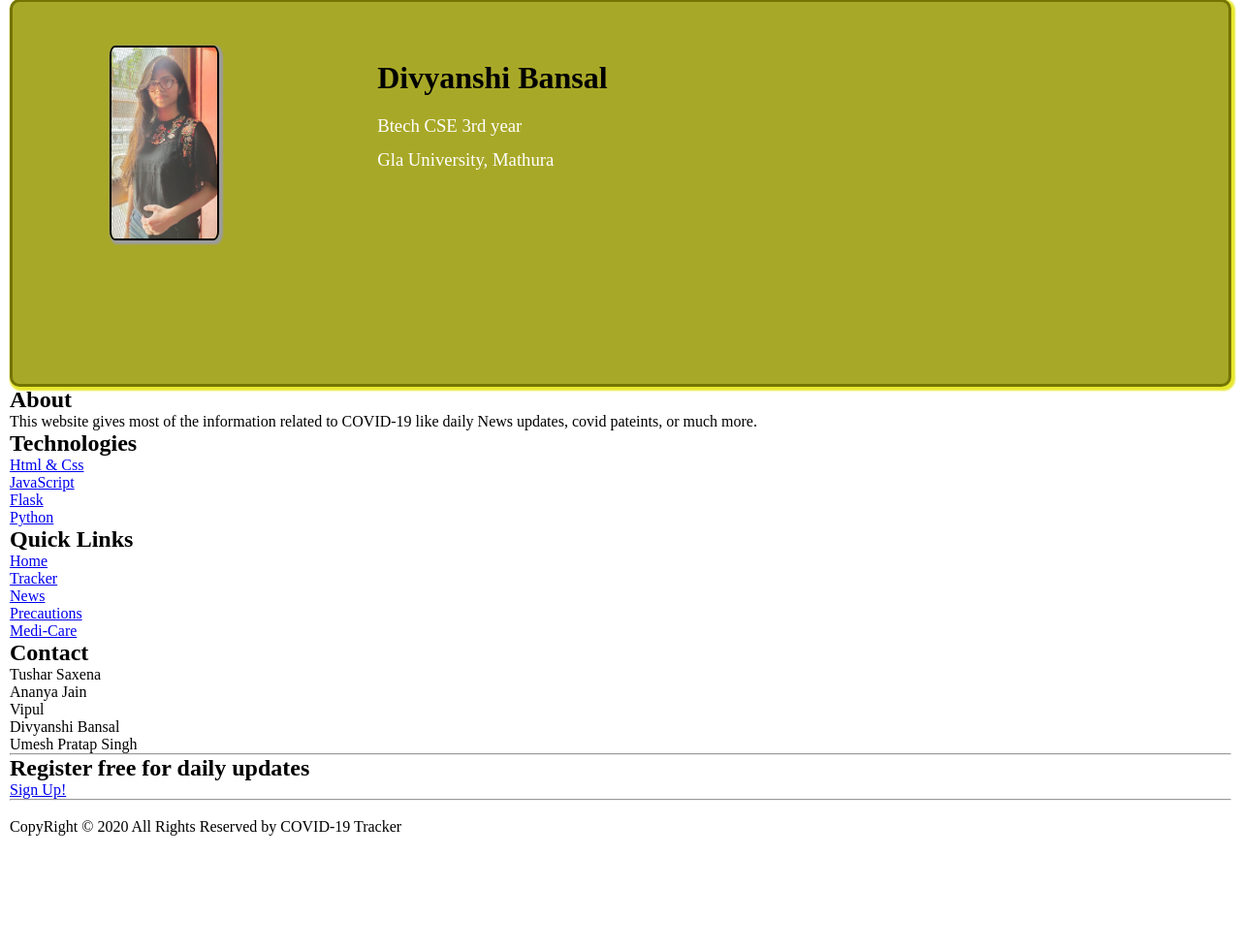
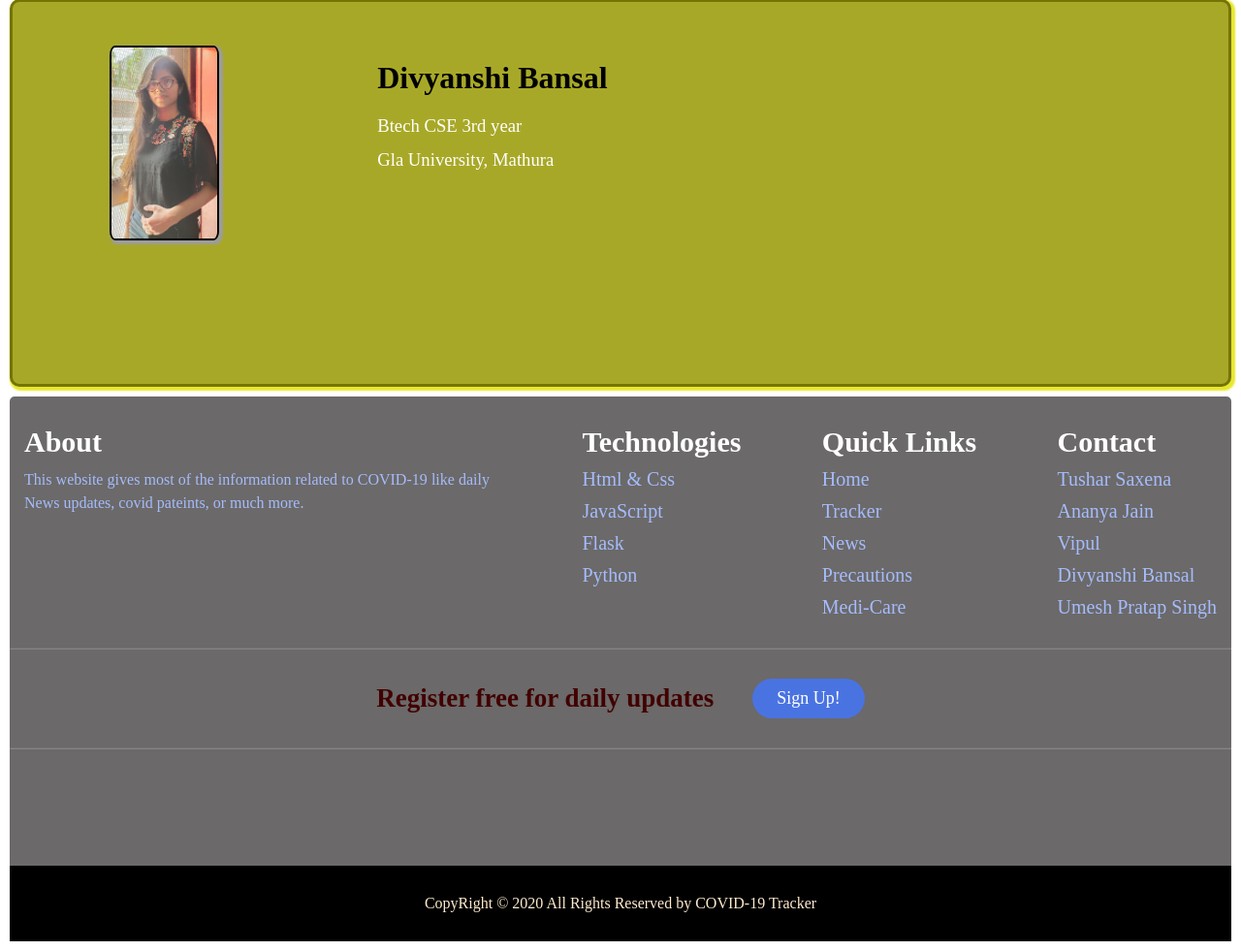
Before and after one commit to Tusharsaxena3112/Covid-19, a Flask app: template templates/contact.html in a window 1280 px wide. Shown: the part 1394-2375 px from the top of the page at 97% size. Before the commit the page ends 2256 px from the top, so only its background shows below. Run offline with Flask 2, Linux system fonts and the light colour scheme; the template is opened without the code that fills it, so the values that code supplies are empty.

Commit message:
adding css for footer

```diff
--- a/static/css/contact.css
+++ b/static/css/contact.css
@@ -200,3 +200,124 @@ body{
   #img4 img{
     width: 30%;
   }
+
+  footer {
+    width: 100%;
+    margin-top: 10px;
+    background-color: rgba(70, 68, 68, 0.8);
+    border-radius: 5px;
+  }
+  .sec-1 {
+    display: flex;
+    flex-direction: row;
+    justify-content: space-between;
+    padding: 30px 15px;
+  }
+  .about {
+    width: 40%;
+  }
+  .sec-1 h2 {
+    font-size: 30px;
+    font-family: "Zilla Slab", serif;
+    color: white;
+  }
+  .about p {
+    text-align: justify;
+    color: rgb(165, 188, 252);
+    line-height: 24px;
+    margin-top: 10px;
+    padding-right: 12px;
+  }
+  .sec-1 ul {
+    list-style: none;
+  }
+  .sec-1 ul li {
+    list-style: none;
+    margin-top: 10px;
+    font-size: 20px;
+  }
+  a {
+    text-decoration: none;
+    color: rgb(165, 188, 252);
+  }
+  a:hover {
+    color: rgb(255, 255, 255);
+    text-decoration: underline;
+  }
+  i {
+    color: rgb(44, 76, 165);
+    font-weight: 600;
+    margin-top: 5px;
+
+  }
+  i:hover {
+    color: white;
+    cursor: pointer;
+  }
+  .link3 ul li {
+    color: rgb(165, 188, 252);
+    margin-top: 10px;
+  }
+  .sec-2 {
+    display: flex;
+    justify-content: center;
+    padding: 30px;
+    align-items: center;
+  }
+  .sec-2 h2 {
+    color: rgb(66, 0, 0);
+    font-size: 27px;
+    padding: 0;
+    margin-right: 40px;
+  }
+  .sec-2 a {
+    display: inline-block;
+    padding: 10px 25px;
+    color: white;
+    background-color: rgb(74, 115, 226);
+    border-radius: 25px;
+    font-size: 18px;
+  }
+  .sec-2 a:hover {
+    background-color: rgb(223, 24, 24);
+  }
+  .sec-3 {
+    display: flex;
+    justify-content: center;
+    padding: 20px;
+  }
+  .sec-3 ul li {
+    list-style: none;
+  }
+
+  .sec-3 ul li i {
+    list-style: none;
+    margin: 20px;
+    font-size: 70px;
+    color: rgb(44, 76, 165);
+
+  }
+  .sec-3 ul li i:hover{
+    color: rgb(9, 63, 9);
+    transition: .3s;
+  }
+  #arrow i{
+    font-size: 70px;
+    color: red;
+    float: right;
+    text-align: right;
+
+  }
+  #arrow i:hover{
+    color: yellow;
+  }
+  .sec-4 {
+    display: flex;
+    justify-content: center;
+    padding: 30px;
+    background-color: black;
+    color: blanchedalmond;
+  }
+  hr {
+    opacity: 0.2;
+  }
```
